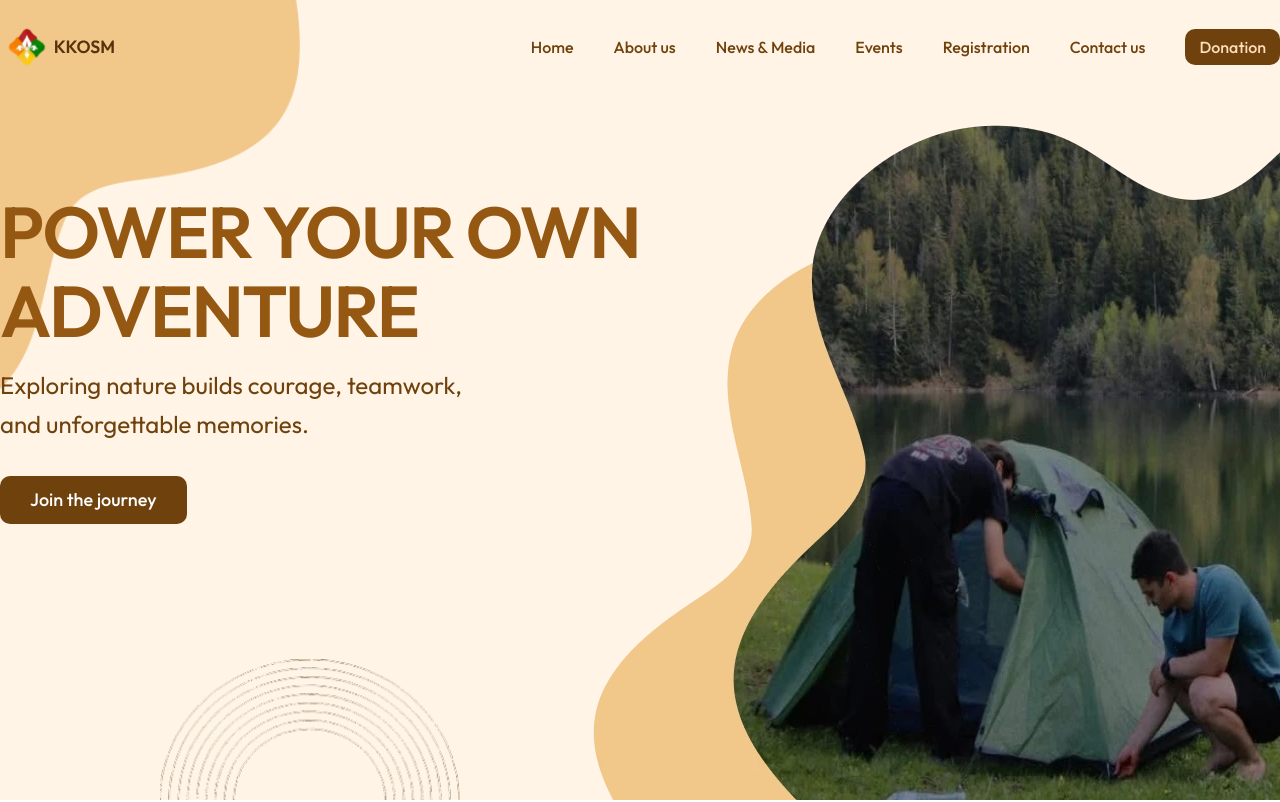
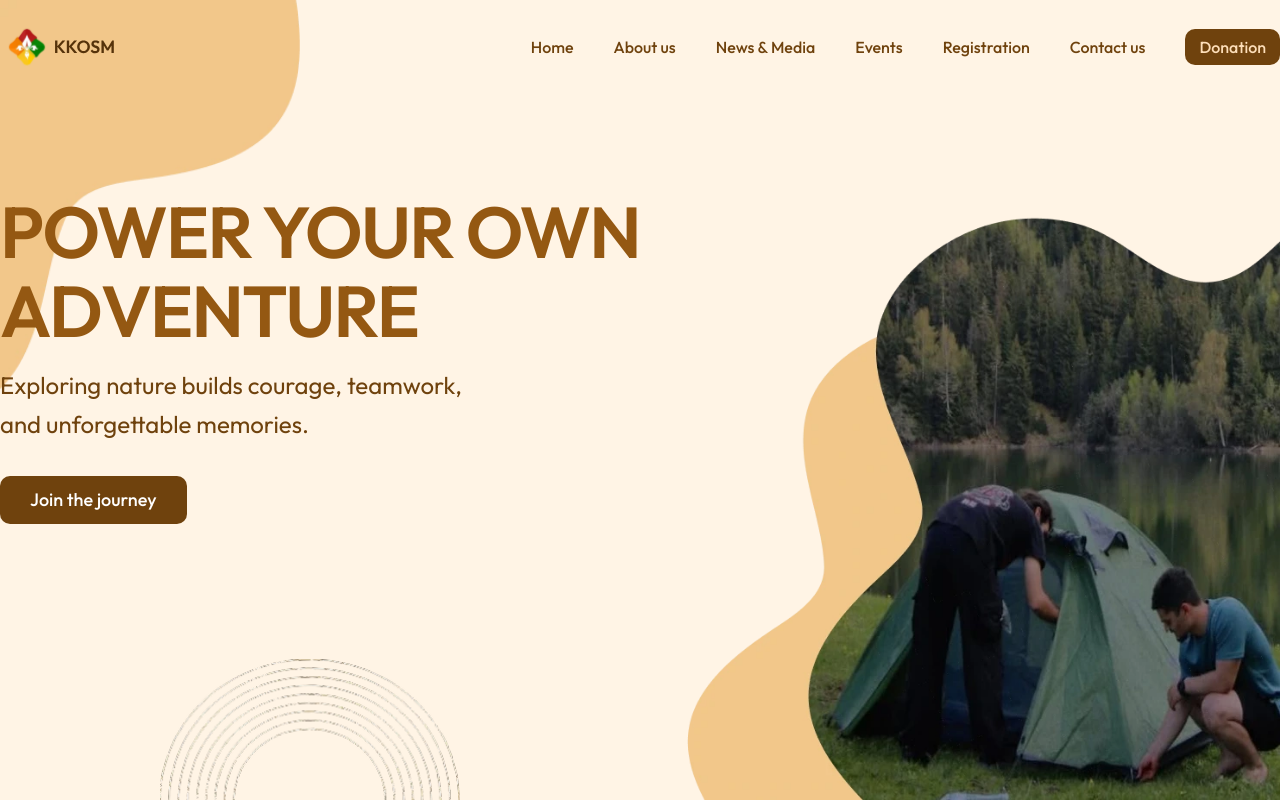
Before and after one commit to bitchikogulara/KKOSM, a Next.js app: page /news-and-media in a window 1280 px wide. Shown: the top 802 px of the page. Built offline with nearby package versions, Linux system fonts and the light colour scheme.

Commit message:
Increase news hero animation size 2x

```diff
--- a/src/components/pages/news-and-media/NewsHero.tsx
+++ b/src/components/pages/news-and-media/NewsHero.tsx
@@ -119,14 +119,14 @@ const NewsHero = () => {
         initial={{ opacity: 0, x: 50 }}
         animate={{ opacity: 1, x: 0 }}
         transition={{ delay: 0.2, duration: 1, ease: "easeOut" }}
-        className="absolute bottom-0 right-0 z-0 w-[80%] md:w-[60%] lg:w-auto"
+        className="absolute bottom-0 right-0 z-0 w-[400px] md:w-[600px] lg:w-[800px]"
       >
         <Image
           src="/images/news&media/hero/hero.webp"
           alt=""
           role="presentation"
-          height={500}
-          width={800}
+          height={1000}
+          width={1600}
           className="w-full h-auto object-cover"
         />
       </motion.div>
```
